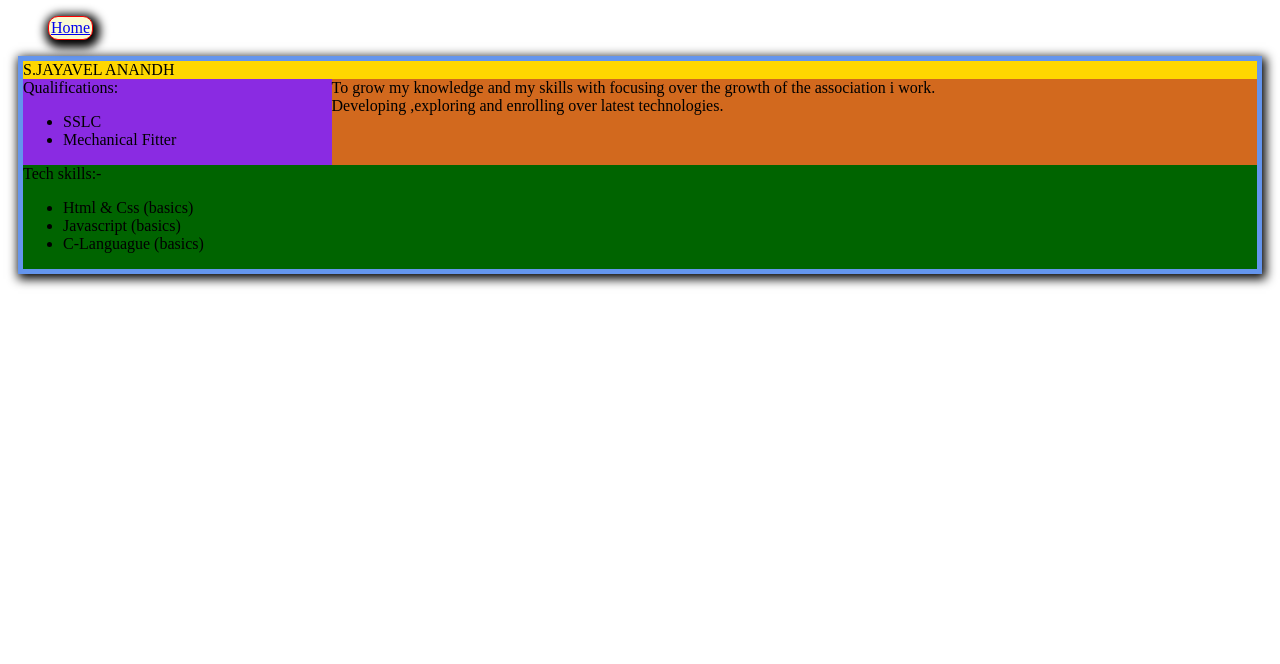
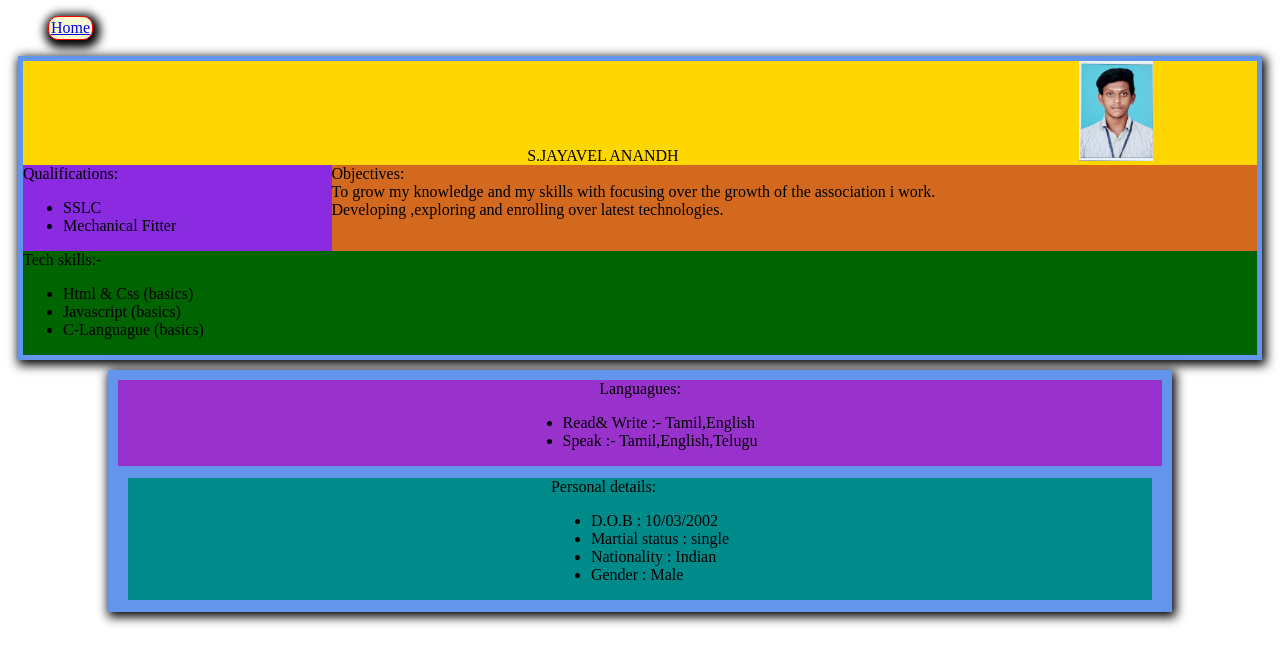
Before and after one commit to JayavelAnandh/Practising-Htmlcss, a plain HTML site: page portfolio.html in a window 1280 px wide. Drawn offline with Linux system fonts and the light colour scheme.

Commit message:
Added juat a pic

```diff
--- a/portfolio.css
+++ b/portfolio.css
@@ -19,9 +19,20 @@
     "qual obj"
     "skill skill";
 }
+#photo{
+
+    position: relative;
+    left: 400px;
+    height: 100px;
+
+
+
+}
 .heading{
     grid-area: head;
     background-color: gold;
+    text-align: center;
+
 }
 .qual{
     grid-area: qual;
@@ -35,3 +46,34 @@
     grid-area: skill;
     background-color: darkgreen;
 }
+
+.parent2{
+    background-color: cornflowerblue;
+    box-shadow: 2px 3px 10px 2px black;
+    margin: 10px;
+    padding: 5px;
+    display: grid;
+    margin-left: 100px;
+    margin-right: 100px;
+
+
+}
+.lan{
+    background-color:darkorchid;
+    display: grid;
+    justify-items: center;
+    margin: 5px;
+}
+.det{
+    background-color: darkcyan;
+    display: grid;
+    justify-content: center;
+    margin: 7px;
+    margin-left: 15px;
+    margin-right: 15px;
+
+}
+#photo:hover{
+    scale:2;
+    transition-duration: .75s;
+}
--- a/portfolio.html
+++ b/portfolio.html
@@ -15,7 +15,7 @@
     </header>
     <main>
         <div class="parent">
-            <div class="heading">S.JAYAVEL ANANDH</div>
+            <div class="heading">S.JAYAVEL ANANDH<span><img src="./MY.jpg"  id="photo"></span></div>
             <div class="qual">
                 Qualifications:
                 <ul>
@@ -24,6 +24,7 @@
                 </ul>
             </div>
             <div class="obj">
+                <div>Objectives:</div>
                 <div>To grow my knowledge and my skills with focusing over the growth of the association i work.</div>
                 <div>Developing ,exploring and enrolling over latest technologies.</div>
             </div>
@@ -36,6 +37,24 @@
                     </ul>
             </div>
         </div>
+        <div class="parent2">
+            <div class="lan">
+                Languagues:
+                    <ul>
+                        <li>Read& Write :- Tamil,English</li>
+                        <li>Speak :- Tamil,English,Telugu</li>
+                    </ul>
+            </div>
+            <div class="det">
+                Personal details:
+                    <ul>
+                        <li>D.O.B : 10/03/2002</li>
+                        <li>Martial status : single</li>
+                        <li>Nationality : Indian</li>
+                        <li>Gender : Male</li>
+                    </ul>
+            </div>
+        </div>
     </main>
 </body>
 </html>
```
Also changed, not shown: MY.jpg (added).
